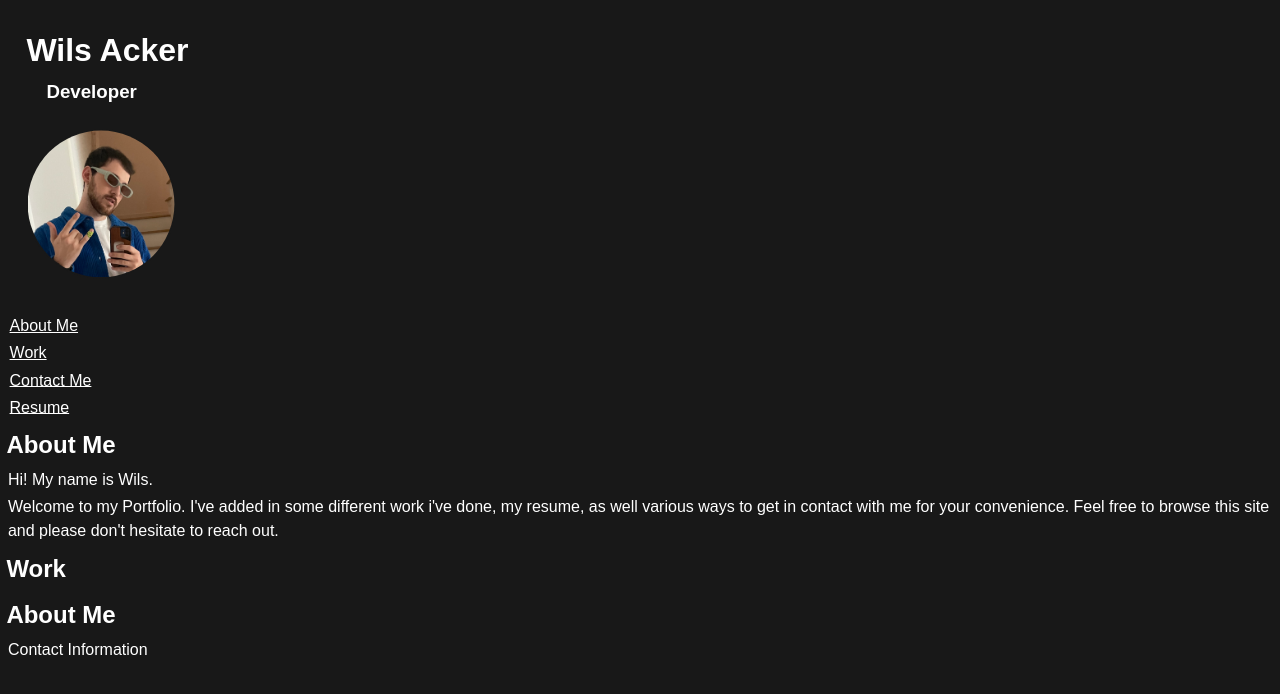
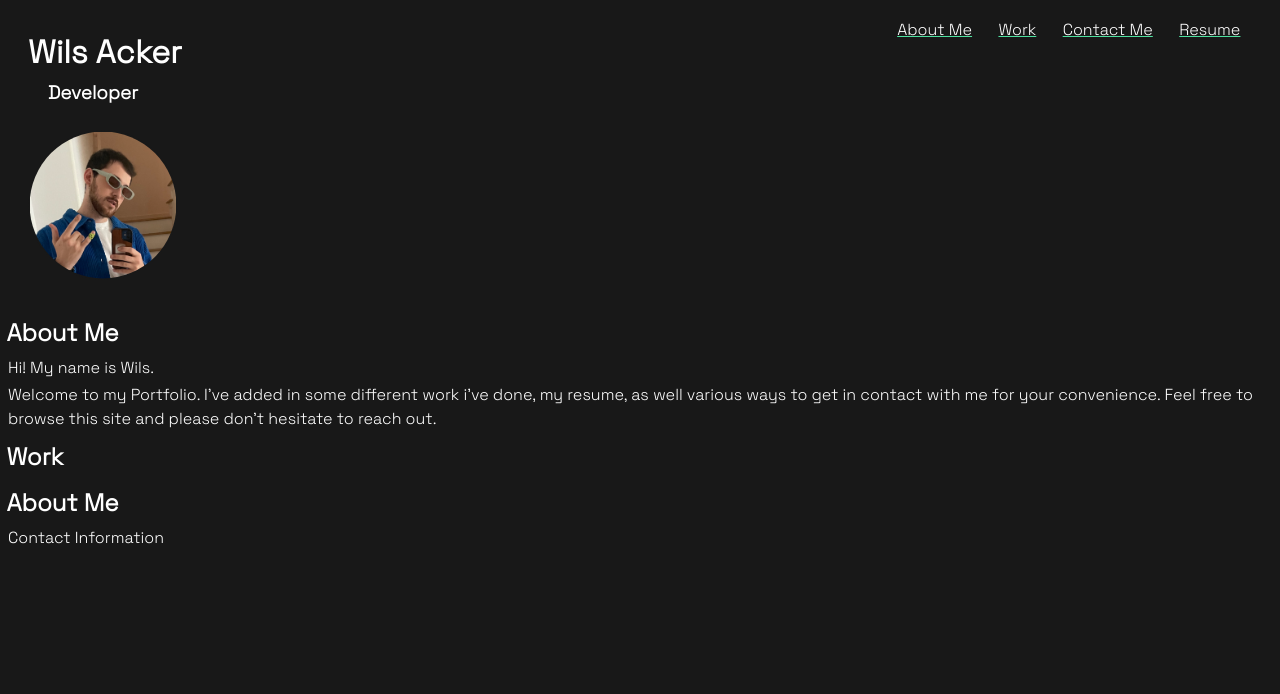
Before and after one commit to wilsacker/Week-2-Challange, a plain HTML site: page index.html in a window 1280 px wide. Drawn offline with Linux system fonts and the light colour scheme.

Commit message:
added font, changed layout

```diff
--- a/assets/css/style.css
+++ b/assets/css/style.css
@@ -1,4 +1,6 @@
 /* Root Styles */
+
+@import url('https://fonts.googleapis.com/css2?family=Space+Grotesk:wght@300&display=swap');
 
 * {
     margin: 0;
@@ -14,15 +16,47 @@ body {
     line-height: 1.5;
 }
 
-/* Nav starts Here */
+
+/* Header and Nav */
+.headerAndNav {
+    display: flex;
+    justify-content: space-between;
+}
+
 header h1{
     margin: 20px 20px 0px 20px;
 }
 
 header h3{
     margin-left: 40px;
+}
 
+
+nav {
+    padding: 10px;
+    display: flex;
 }
+
+nav ul {
+    display: flex;
+    text-align: right;
+    text-decoration: underline #4ee1a0;
+}
+
+nav ul li {
+    display: inline-block;
+    margin-right: 20px;
+}
+
+nav ul li a {
+    text-decoration: none;
+}
+
+nav ul li a:hover {
+    text-decoration: underline #A076E1;
+    cursor: pointer;
+}
+
 
 /* Main Starts Here */
 
--- a/index.html
+++ b/index.html
@@ -7,8 +7,9 @@
     <link rel="stylesheet" href="assets/css/style.css">
   </head>
 
-  <body>
-    <header class="flex" role="button" href="#">
+
+    <div class="headerAndNav">
+        <header role="button" href="#">
             <h1>Wils Acker</h1>
             <h3>Developer</h3>
             <div id="profilePhoto">
@@ -24,6 +25,8 @@
                 <li class="nav-item"><a href="#">Resume</a></li>
             </ul>
         </nav>
+    </div>
+<body>
 <!-- About Me Section -->
     <section class="container" id="aboutMeSection">
         <h2 id="aboutMeTitle">About Me</h2>
```
Lines whose indentation alone changed are shown as unchanged.
